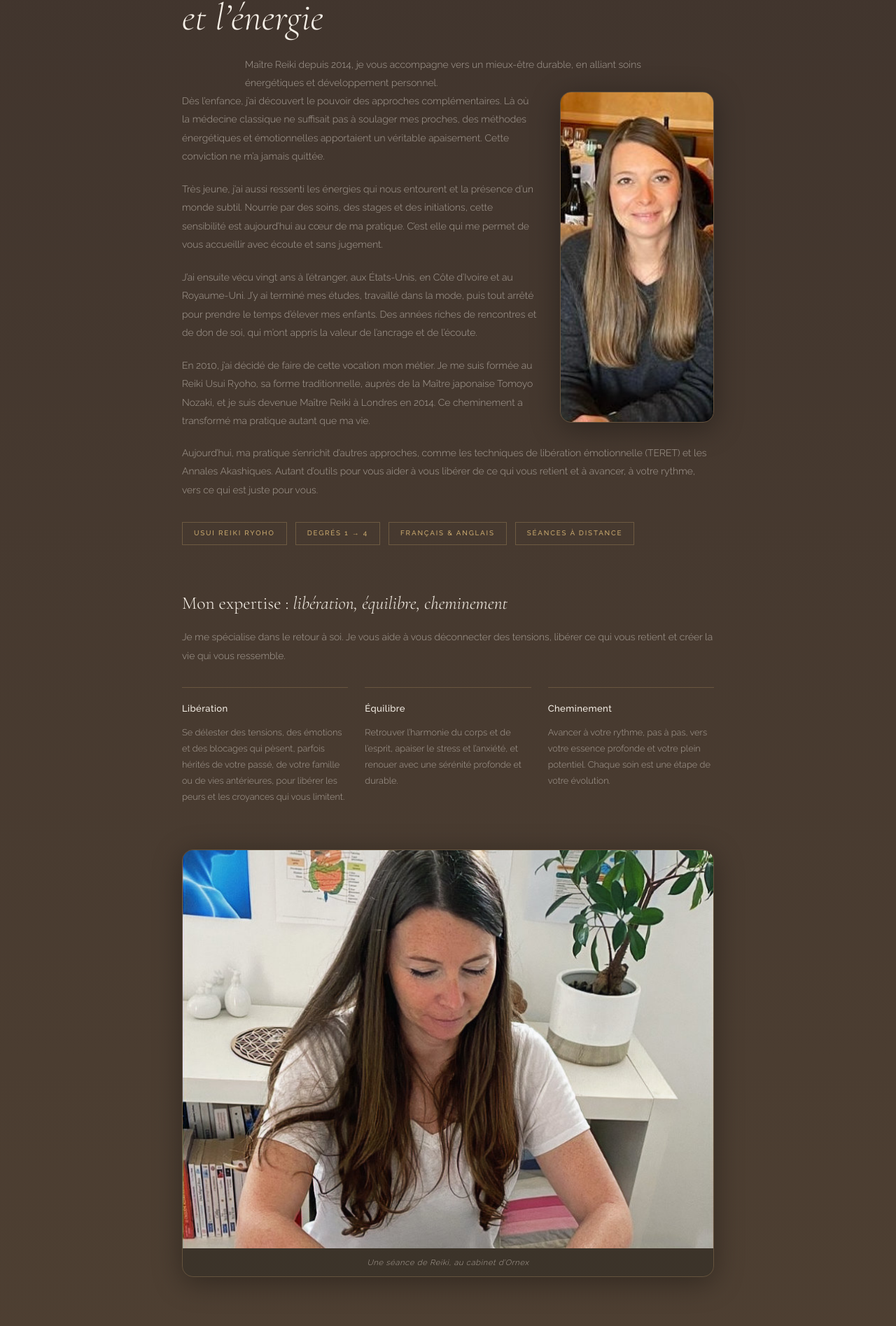
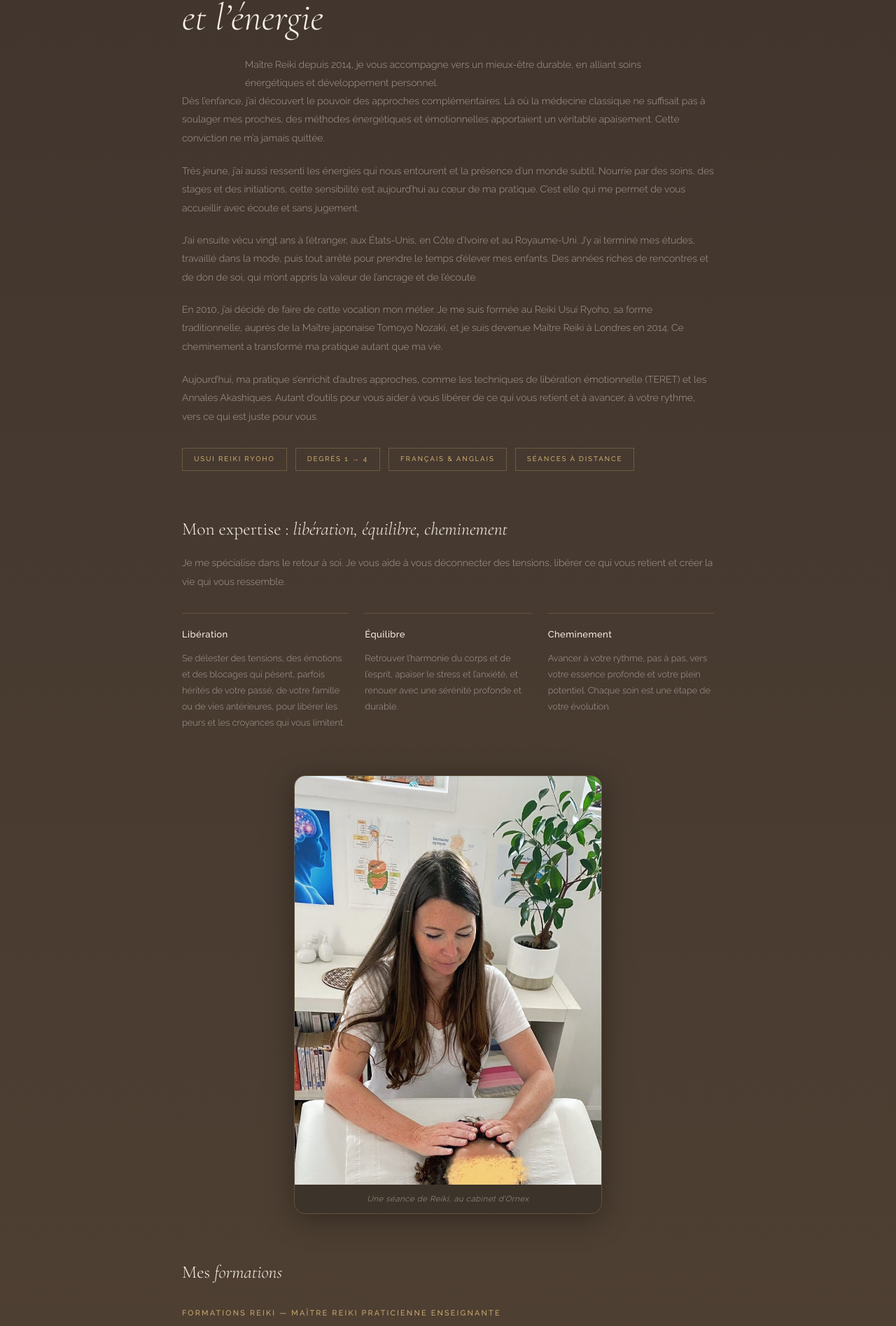
Before and after one commit to LucaMartinet7/Website_Carole, a React (Vite) app: page / in a window 1280 px wide. Shown: the part 2770-4665 px from the top of the page at 70% size. Built offline with nearby package versions, Linux system fonts and the light colour scheme.

Commit message:
Retire le portrait, passe la photo de séance en portrait pour voir les mains, image de partage en paysage

```diff
--- a/src/components/AboutSection.tsx
+++ b/src/components/AboutSection.tsx
@@ -32,17 +32,6 @@ export function AboutSection() {
               </>
             }
           />
-
-          <Reveal className="mx-auto mb-10 mt-2 w-[220px] max-w-full overflow-hidden rounded-2xl border border-[rgba(201,169,110,0.25)] shadow-[0_8px_40px_rgba(0,0,0,0.35)] sm:float-right sm:mb-4 sm:ml-8 sm:mt-0">
-            <img
-              src="/photos/about-portrait.jpg"
-              alt="Portrait de Carole Martinet, Maître Reiki"
-              loading="lazy"
-              width={220}
-              height={293}
-              className="block h-auto w-full object-cover"
-            />
-          </Reveal>
 
           {aboutStory.map((paragraph, index) => (
             <Reveal key={index} delayMs={150 + index * 60}>
@@ -91,13 +80,13 @@ export function AboutSection() {
             </div>
           </Reveal>
 
-          <Reveal delayMs={150}>
-            <figure className="mt-16 overflow-hidden rounded-2xl border border-[rgba(201,169,110,0.2)] shadow-[0_8px_40px_rgba(0,0,0,0.35)]">
+          <Reveal delayMs={150} className="mx-auto mt-16 max-w-[440px] overflow-hidden rounded-2xl border border-[rgba(201,169,110,0.2)] shadow-[0_8px_40px_rgba(0,0,0,0.35)]">
+            <figure>
               <img
                 src="/photos/reiki-soin.jpg"
-                alt="Carole Martinet lors d’une séance de Reiki"
+                alt="Carole Martinet, les mains posées lors d’une séance de Reiki"
                 loading="lazy"
-                className="block aspect-[4/3] w-full object-cover"
+                className="block aspect-[3/4] w-full object-cover object-center"
               />
               <figcaption className="bg-[rgba(51,45,38,0.6)] px-5 py-3 text-center text-[0.7rem] font-light italic tracking-[0.06em] text-[var(--muted)]">
                 Une séance de Reiki, au cabinet d’Ornex
```
Also changed, not shown: public/photos/about-portrait.jpg (deleted), public/photos/share-cover.jpg.
